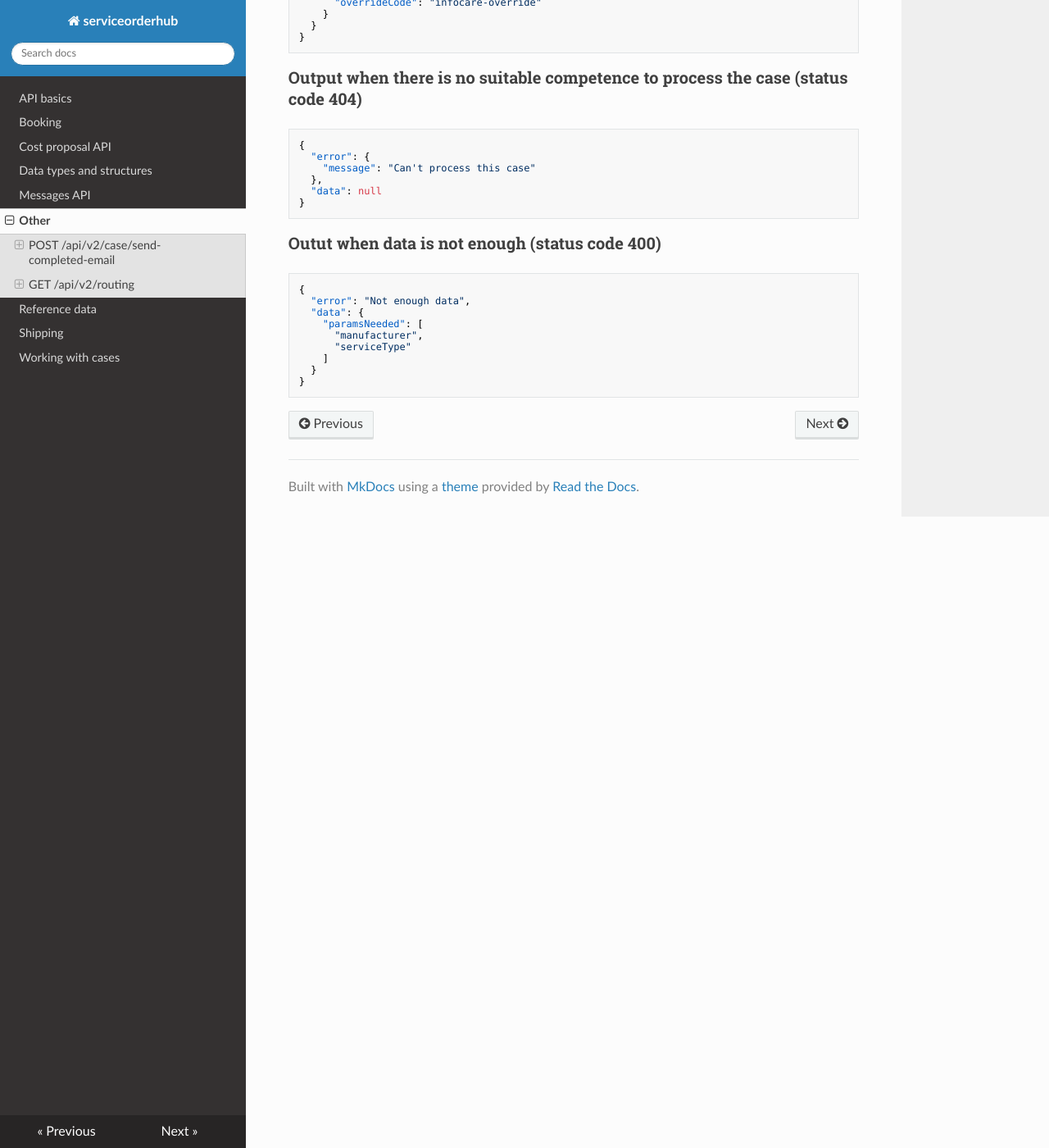
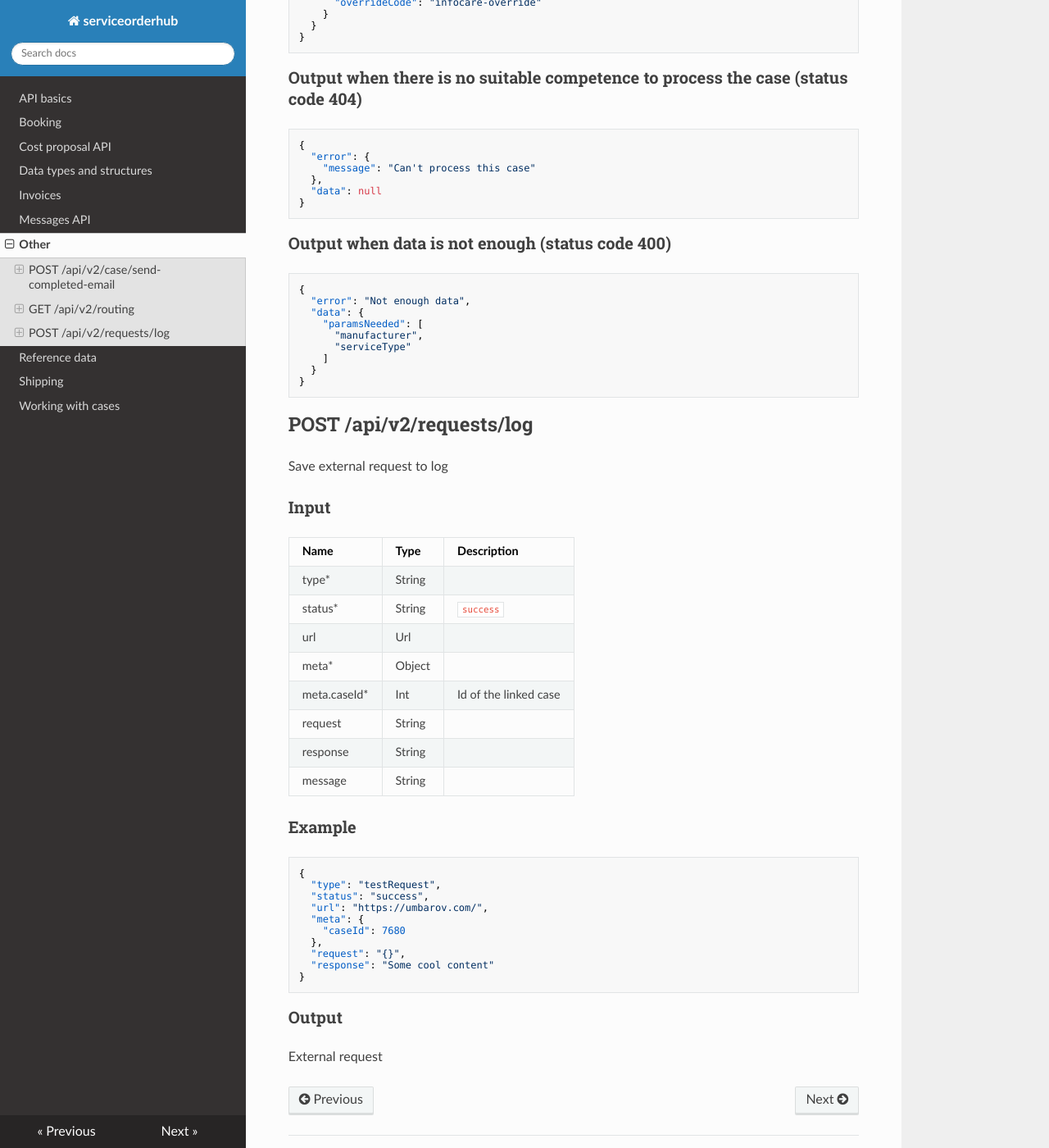
Before and after one commit to infocareworkshop/serviceorderhub-docs, an MkDocs documentation site: the page built from docs/Other.md, in a window 1280 px wide and 1400 px high, scrolled down 2302 px. Shown: the whole window at 82% size. Built offline with MkDocs 1.6.1, drawn with Linux system fonts in a browser that asks for light colours; nearby versions of some CDN libraries.

Commit message:
Invoices + requests

````diff
--- a/docs/Other.md
+++ b/docs/Other.md
@@ -123,7 +123,7 @@ All parameters are optional by default, but when provided data is not enough the
 }
 ```
 
-### Outut when data is not enough (status code 400)
+### Output when data is not enough (status code 400)
 
 ```
 {
@@ -136,3 +136,39 @@ All parameters are optional by default, but when provided data is not enough the
   }
 }
 ```
+
+## POST /api/v2/requests/log
+
+Save external request to log
+
+### Input
+
+| Name               | Type          | Description                |
+|--------------------|---------------|----------------------------|
+| type\*             | String        |                            |
+| status\*           | String        | `success` | `error`        |
+| url                | Url           |                            |
+| meta\*             | Object        |                            |
+| meta.caseId\*      | Int           | Id of the linked case      |
+| request            | String        |                            |
+| response           | String        |                            |
+| message            | String        |                            |
+
+### Example
+
+```
+{
+  "type": "testRequest",
+  "status": "success",
+  "url": "https://umbarov.com/",
+  "meta": {
+    "caseId": 7680
+  },
+  "request": "{}",
+  "response": "Some cool content"
+}
+```
+
+### Output
+
+External request
````
Also changed, not shown: docs/Invoices.md (added, +253 -0 lines).
